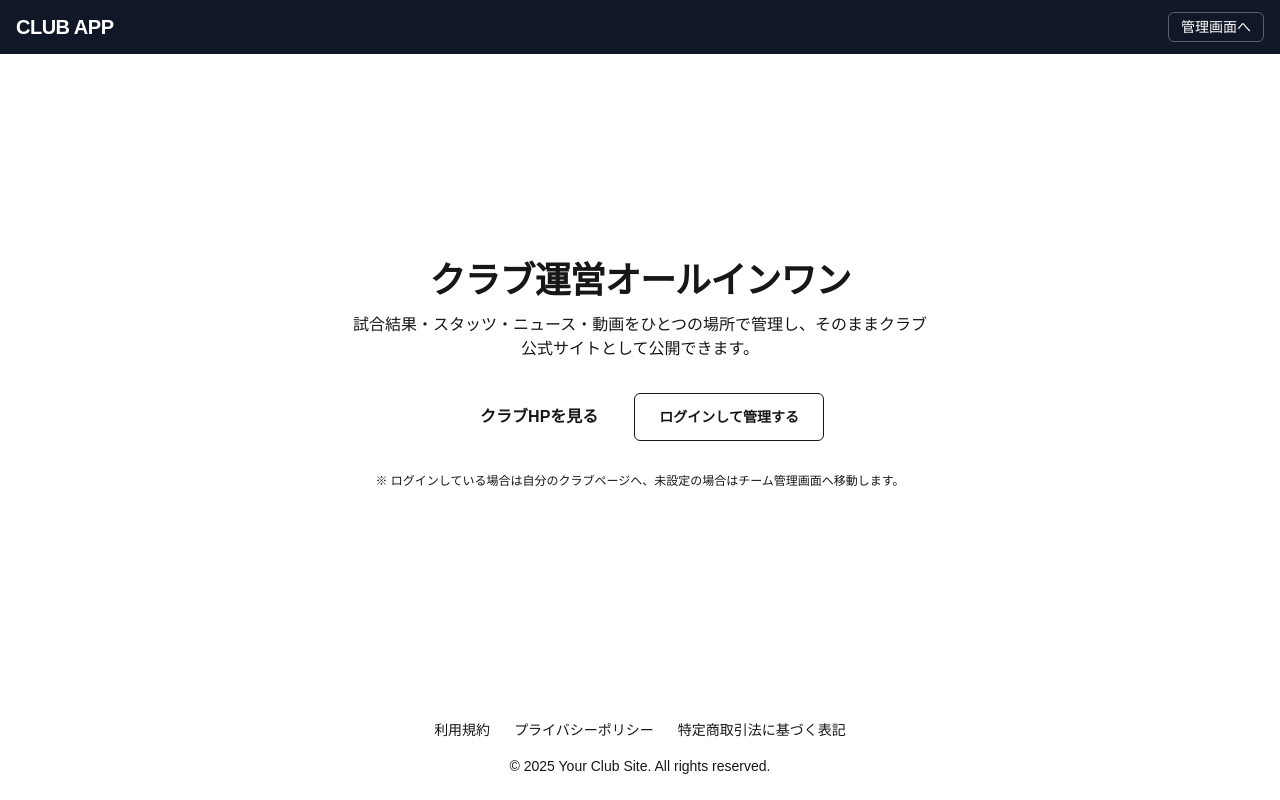
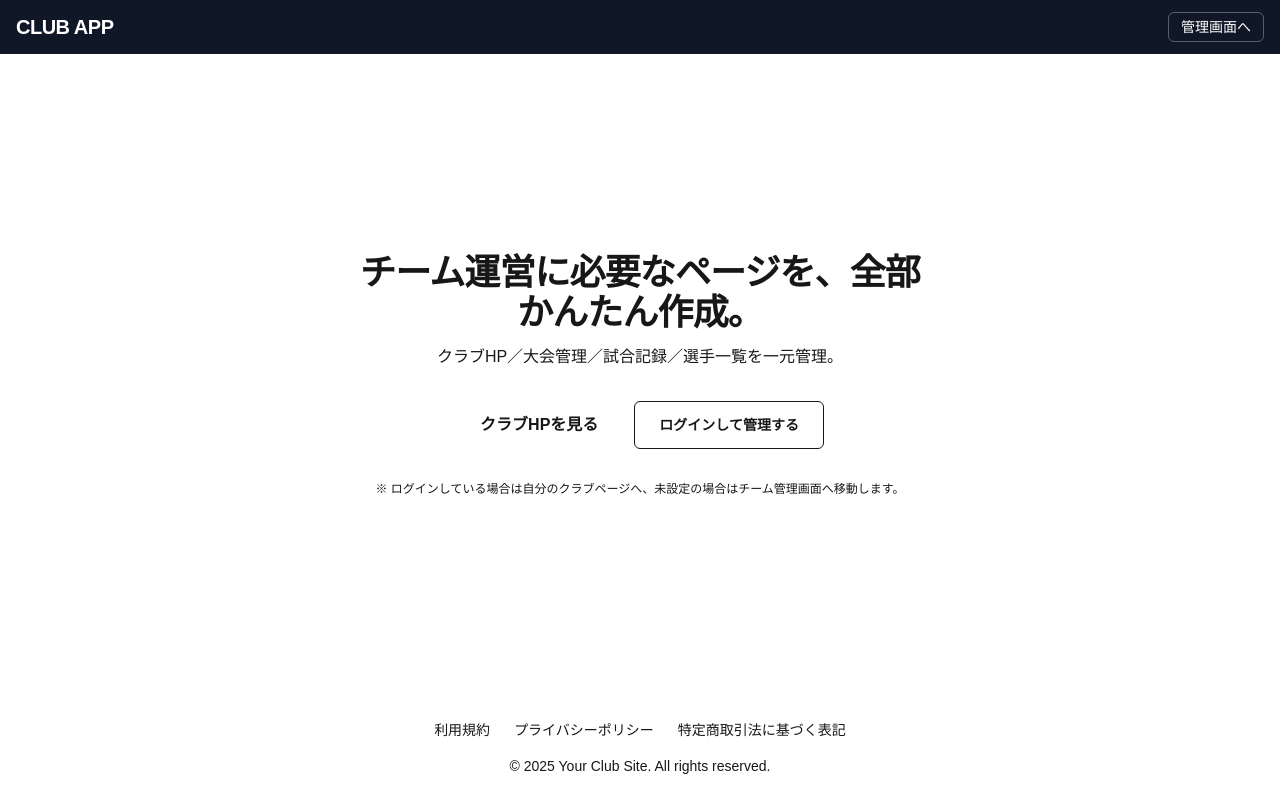
Before and after one commit to nffctaku/hpseisaku, a Next.js app: page / in a window 1280 px wide. Built offline with nearby package versions, Linux system fonts and the light colour scheme; no server answers.

Commit message:
update landing hero copy

```diff
--- a/src/app/page.tsx
+++ b/src/app/page.tsx
@@ -34,10 +34,10 @@ export default function LandingPage() {
         <div className="max-w-xl w-full text-center space-y-8 py-12">
           <div>
             <h1 className="text-3xl sm:text-4xl font-bold tracking-tight mb-3">
-              クラブ運営オールインワン
+              チーム運営に必要なページを、全部かんたん作成。
             </h1>
             <p className="text-sm sm:text-base text-muted-foreground">
-              試合結果・スタッツ・ニュース・動画をひとつの場所で管理し、そのままクラブ公式サイトとして公開できます。
+              クラブHP／大会管理／試合記録／選手一覧を一元管理。
             </p>
           </div>
 
```
